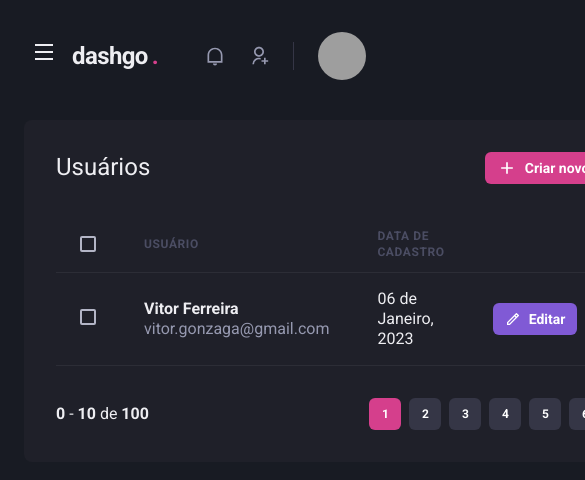
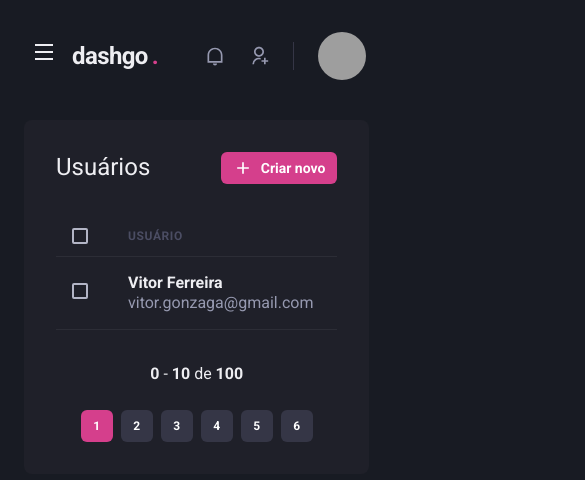
Before and after one commit to vitorgonzaga/chapter-4-dashgo-rocketseat-course, a Next.js app: page /users in a window 390 px wide. Shown: the top 480 px of the page, 585 px wide, since content can reach past the window. Built offline with nearby package versions, Linux system fonts and the light colour scheme; grey boxes are pictures that could not be loaded.

Commit message:
chore: workin on responsivity in Pagination and updating href in some links on Sidebar and users pages

```diff
--- a/src/components/Pagination/index.tsx
+++ b/src/components/Pagination/index.tsx
@@ -1,9 +1,10 @@
-import { Box, HStack } from "@chakra-ui/react";
+import { Box, HStack, Stack } from "@chakra-ui/react";
 import { PaginationItem } from "./PaginationItem";
 
 export function Pagination() {
   return (
-    <HStack
+    <Stack
+      direction={["column", "row"]}
       spacing="6"
       mt="8"
       justify="space-between"
@@ -20,6 +21,6 @@
         <PaginationItem number={5} />
         <PaginationItem number={6} />
       </HStack>
-    </HStack>
+    </Stack>
   )
 }
--- a/src/components/Sidebar/NavLink.tsx
+++ b/src/components/Sidebar/NavLink.tsx
@@ -1,16 +1,20 @@
-import { Icon, Link, LinkProps as ChakraLinkProps, Text } from "@chakra-ui/react";
+import { Icon, Link as ChakraLink, LinkProps as ChakraLinkProps, Text } from "@chakra-ui/react";
+import Link from "next/link";
 import { ElementType } from "react";
 
 interface NavLinkProps extends ChakraLinkProps {
   icon: ElementType,
-  children: string
+  children: string,
+  href: string,
 }
 
-export function NavLink({ icon, children, ...rest }: NavLinkProps) {
+export function NavLink({ icon, children, href, ...rest }: NavLinkProps) {
   return(
-    <Link display="flex" alignItems="center" {...rest} >
-      <Icon as={icon} fontSize="20" />
-      <Text ml="4" fontWeight="medium">{children}</Text>
+    <Link href={href} passHref>
+      <ChakraLink display="flex" alignItems="center" {...rest} >
+        <Icon as={icon} fontSize="20" />
+        <Text ml="4" fontWeight="medium">{children}</Text>
+      </ChakraLink>
     </Link>
   )
 }
--- a/src/components/Sidebar/SidebarNav.tsx
+++ b/src/components/Sidebar/SidebarNav.tsx
@@ -7,13 +7,13 @@
   return (
     <Stack spacing="12" align="flex-start" >
       <NavSection title="GERAL">
-        <NavLink icon={RiDashboardLine}>Dashboard</NavLink>
-        <NavLink icon={RiContactsLine}>Usuários</NavLink>
+        <NavLink icon={RiDashboardLine} href="/dashboard">Dashboard</NavLink>
+        <NavLink icon={RiContactsLine} href="/users">Usuários</NavLink>
       </NavSection>
 
       <NavSection title="AUTOMAÇÃO">
-        <NavLink icon={RiInputMethodLine}>Formulários</NavLink>
-        <NavLink icon={RiGitMergeLine}>Automação</NavLink>
+        <NavLink icon={RiInputMethodLine}href="/forms">Formulários</NavLink>
+        <NavLink icon={RiGitMergeLine} href="/automation">Automação</NavLink>
       </NavSection>
     </Stack>
   )
--- a/src/contexts/SidebarDrawerContext.tsx
+++ b/src/contexts/SidebarDrawerContext.tsx
@@ -16,6 +16,7 @@
 
   useEffect(() => {
     disclosure.onClose()
+  // eslint-disable-next-line react-hooks/exhaustive-deps
   }, [router.asPath])
 
   return (
--- a/src/pages/users/index.tsx
+++ b/src/pages/users/index.tsx
@@ -1,10 +1,16 @@
-import { Box, Button, Checkbox, Flex, Heading, Icon, Table, Tbody, Td, Text, Th, Thead, Tr } from "@chakra-ui/react";
+import { Box, Button, Checkbox, Flex, Heading, Icon, Table, Tbody, Td, Text, Th, Thead, Tr, useBreakpointValue } from "@chakra-ui/react";
+import Link from "next/link";
 import { RiAddLine, RiPencilLine } from "react-icons/ri";
 import { Header } from "../../components/Header";
 import { Pagination } from "../../components/Pagination";
 import { Sidebar } from "../../components/Sidebar";
 
 export default function UserList() {
+  const isWideVersion = useBreakpointValue({
+    base: false,
+    lg: true
+  })
+
   return (
     <Box>
       <Header />
@@ -13,6 +19,8 @@
         <Box flex="1" borderRadius={8} bg="gray.800" p="8">
           <Flex mb="8" justify="space-between" align="center">
             <Heading size="lg" fontWeight="normal">Usuários</Heading>
+
+            <Link href="/users/create" passHref>
               <Button
                 as="a"
                 size="sm"
@@ -22,22 +30,24 @@
               >
                 Criar novo
               </Button>
+            </Link>
+
           </Flex>
 
           <Table colorScheme="whiteAlpha">
             <Thead>
               <Tr>
-                <Th px="6" color="gray.300" w="8" >
+                <Th px={["4", "4", "6"]} color="gray.300" w="8" >
                   <Checkbox colorScheme="pink" />
                 </Th>
                 <Th>Usuário</Th>
-                <Th>Data de cadastro</Th>
-                <Th w="8"></Th>
+                { isWideVersion && <Th>Data de cadastro</Th> }
+                { isWideVersion && <Th w="8"></Th> }
               </Tr>
             </Thead>
             <Tbody>
               <Tr>
-                <Td px="6">
+                <Td px={["4", "4", "6"]}>
                   <Checkbox colorScheme="pink" />
                 </Td>
                 <Td>
@@ -46,7 +56,8 @@
                     <Text fontWeight="sm" color="gray.300">vitor.gonzaga@gmail.com</Text>
                   </Box>
                 </Td>
-                <Td>06 de Janeiro, 2023</Td>
+                { isWideVersion && <Td>06 de Janeiro, 2023</Td> }
+                { isWideVersion && (
                 <Td>
                   <Button
                     as="a"
@@ -58,6 +69,7 @@
                     Editar
                     </Button>
                 </Td>
+                )}
               </Tr>
             </Tbody>
 
```
Also changed, not shown: src/pages/users/create.tsx (+8 -5 lines). Lines whose indentation alone changed are shown as unchanged.
